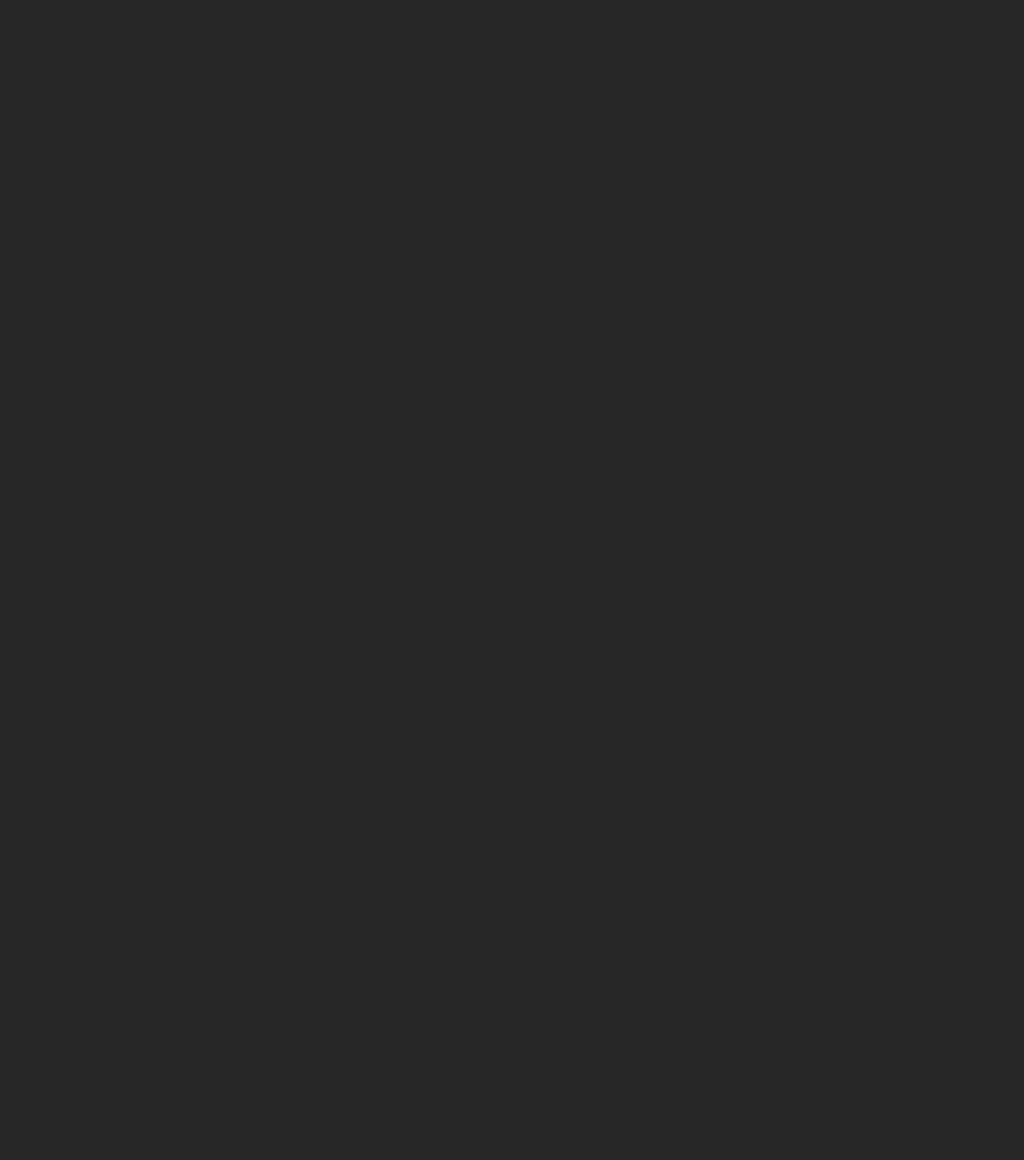
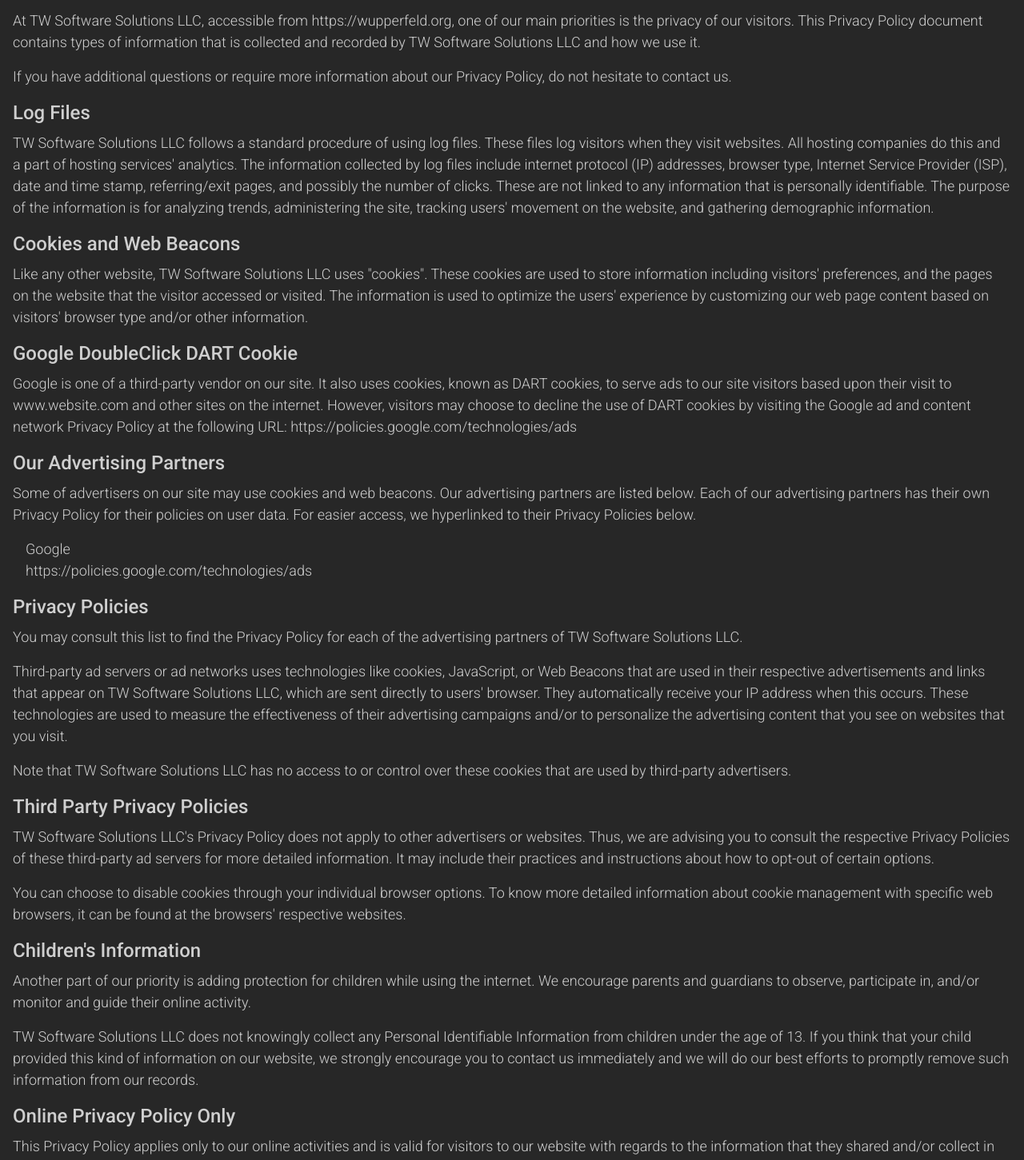
Before and after one commit to tobiaswu/Wupperfeld-Ventures, a Next.js app: page /privacy in a window 1280 px wide. Shown: the part 260-1711 px from the top of the page at 80% size. Before the commit the page ends 800 px from the top, so only its background shows below. Built offline with nearby package versions, Linux system fonts and the light colour scheme.

Commit message:
feat: add privacy page

```diff
--- a/app/privacy/page.tsx
+++ b/app/privacy/page.tsx
@@ -1,5 +1,133 @@
+import type { Metadata } from 'next';
+
+export const metadata: Metadata = {
+  title: 'Wupperfeld Ventures | Privacy Policy',
+  description:
+    'Everything about how we handle your data at Wupperfeld Ventures ✓ join our mission ✓ get in touch now',
+};
+
 export default function Privacy() {
-    return (
-        <></>
-    )
+  return (
+    <div className="container mx-auto pt-32 px-4 mb-8">
+      <h1 className="pb-24 text-5xl font-bold">Privacy Policy</h1>
+      <p className="mb-4">
+        At TW Software Solutions LLC, accessible from https://wupperfeld.org,
+        one of our main priorities is the privacy of our visitors. This Privacy
+        Policy document contains types of information that is collected and
+        recorded by TW Software Solutions LLC and how we use it.
+      </p>
+      <p className="mb-4">
+        If you have additional questions or require more information about our
+        Privacy Policy, do not hesitate to contact us.
+      </p>
+      <h2 className="mb-2 text-2xl">Log Files</h2>
+      <p className="mb-4">
+        TW Software Solutions LLC follows a standard procedure of using log
+        files. These files log visitors when they visit websites. All hosting
+        companies do this and a part of hosting services&apos; analytics. The
+        information collected by log files include internet protocol (IP)
+        addresses, browser type, Internet Service Provider (ISP), date and time
+        stamp, referring/exit pages, and possibly the number of clicks. These
+        are not linked to any information that is personally identifiable. The
+        purpose of the information is for analyzing trends, administering the
+        site, tracking users&apos; movement on the website, and gathering
+        demographic information.
+      </p>
+      <h2 className="mb-2 text-2xl">Cookies and Web Beacons</h2>
+      <p className="mb-4">
+        Like any other website, TW Software Solutions LLC uses
+        &quot;cookies&quot;. These cookies are used to store information
+        including visitors&apos; preferences, and the pages on the website that
+        the visitor accessed or visited. The information is used to optimize the
+        users&apos; experience by customizing our web page content based on
+        visitors&apos; browser type and/or other information.
+      </p>
+      <h2 className="mb-2 text-2xl">Google DoubleClick DART Cookie</h2>
+      <p className="mb-4">
+        Google is one of a third-party vendor on our site. It also uses cookies,
+        known as DART cookies, to serve ads to our site visitors based upon
+        their visit to www.website.com and other sites on the internet. However,
+        visitors may choose to decline the use of DART cookies by visiting the
+        Google ad and content network Privacy Policy at the following URL:{' '}
+        <a href="https://policies.google.com/technologies/ads">
+          https://policies.google.com/technologies/ads
+        </a>
+      </p>
+      <h2 className="mb-2 text-2xl">Our Advertising Partners</h2>
+      <p className="mb-4">
+        Some of advertisers on our site may use cookies and web beacons. Our
+        advertising partners are listed below. Each of our advertising partners
+        has their own Privacy Policy for their policies on user data. For easier
+        access, we hyperlinked to their Privacy Policies below.
+      </p>
+      <ul className="mb-4 pl-4">
+        <li>
+          <p>Google</p>
+          <p>
+            <a href="https://policies.google.com/technologies/ads">
+              https://policies.google.com/technologies/ads
+            </a>
+          </p>
+        </li>
+      </ul>
+      <h2 className="mb-2 text-2xl">Privacy Policies</h2>
+      <p className="mb-4">
+        You may consult this list to find the Privacy Policy for each of the
+        advertising partners of TW Software Solutions LLC.
+      </p>
+      <p className="mb-4">
+        Third-party ad servers or ad networks uses technologies like cookies,
+        JavaScript, or Web Beacons that are used in their respective
+        advertisements and links that appear on TW Software Solutions LLC, which
+        are sent directly to users&apos; browser. They automatically receive
+        your IP address when this occurs. These technologies are used to measure
+        the effectiveness of their advertising campaigns and/or to personalize
+        the advertising content that you see on websites that you visit.
+      </p>
+      <p className="mb-4">
+        Note that TW Software Solutions LLC has no access to or control over
+        these cookies that are used by third-party advertisers.
+      </p>
+      <h2 className="mb-2 text-2xl">Third Party Privacy Policies</h2>
+      <p className="mb-4">
+        TW Software Solutions LLC&apos;s Privacy Policy does not apply to other
+        advertisers or websites. Thus, we are advising you to consult the
+        respective Privacy Policies of these third-party ad servers for more
+        detailed information. It may include their practices and instructions
+        about how to opt-out of certain options.
+      </p>
+      <p className="mb-4">
+        You can choose to disable cookies through your individual browser
+        options. To know more detailed information about cookie management with
+        specific web browsers, it can be found at the browsers&apos; respective
+        websites.
+      </p>
+      <h2 className="mb-2 text-2xl">Children&apos;s Information</h2>
+      <p className="mb-4">
+        Another part of our priority is adding protection for children while
+        using the internet. We encourage parents and guardians to observe,
+        participate in, and/or monitor and guide their online activity.
+      </p>
+      <p className="mb-4">
+        TW Software Solutions LLC does not knowingly collect any Personal
+        Identifiable Information from children under the age of 13. If you think
+        that your child provided this kind of information on our website, we
+        strongly encourage you to contact us immediately and we will do our best
+        efforts to promptly remove such information from our records.
+      </p>
+      <h2 className="mb-2 text-2xl">Online Privacy Policy Only</h2>
+      <p className="mb-4">
+        This Privacy Policy applies only to our online activities and is valid
+        for visitors to our website with regards to the information that they
+        shared and/or collect in TW Software Solutions LLC. This policy is not
+        applicable to any information collected offline or via channels other
+        than this website.
+      </p>
+      <h2 className="mb-2 text-2xl">Consent</h2>
+      <p>
+        By using our website, you hereby consent to our Privacy Policy and agree
+        to its Terms and Conditions.
+      </p>
+    </div>
+  );
 }
```
